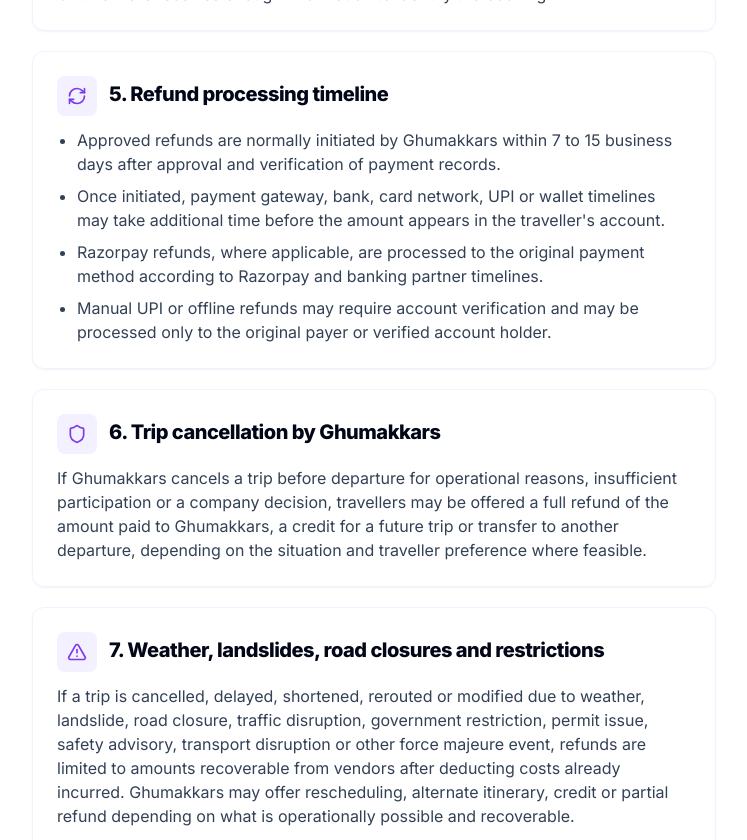
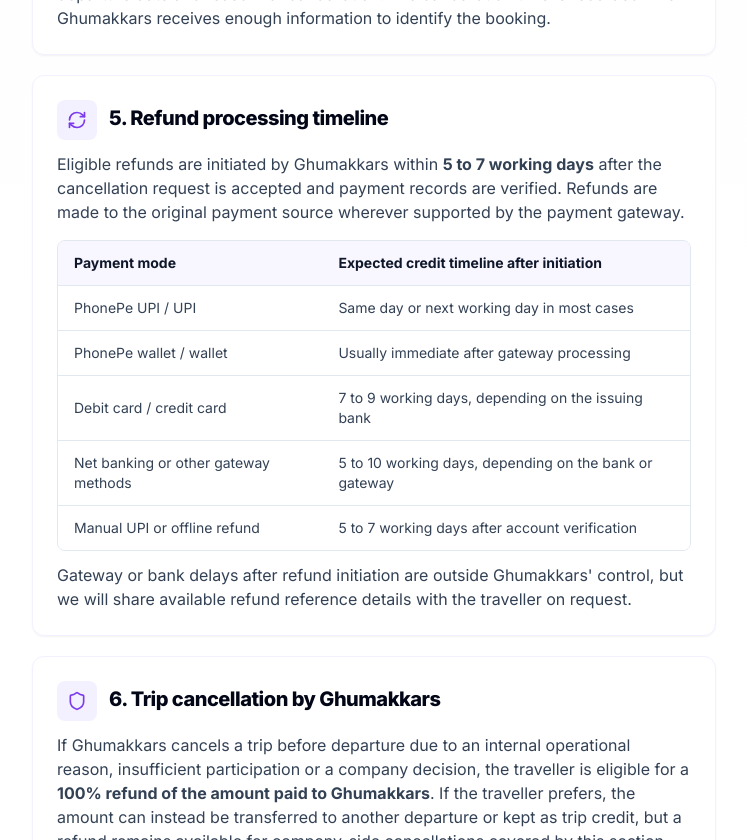
Before and after one commit to nobxta/Ghumakkars-2, a Next.js app: page /refund-policy in a window 1280 px wide. Shown: the part 1960-2800 px from the top of the page, without its empty margins (412-1159 px from the left). Built offline with nearby package versions, Linux system fonts and the light colour scheme; no server answers.

Commit message:
Clarify PhonePe refund policy

```diff
--- a/app/refund-policy/page.tsx
+++ b/app/refund-policy/page.tsx
@@ -4,12 +4,12 @@
 export const metadata: Metadata = {
   title: 'Refund & Cancellation Policy',
   description:
-    'Refund and Cancellation Policy for Ghumakkars travel bookings covering seat-lock amounts, timing-based cancellation charges, no-shows, partial usage, company cancellations and payment gateway timelines.',
+    'Refund and Cancellation Policy for Ghumakkars travel bookings covering seat-lock amounts, cancellation charges, PhonePe/UPI refund timelines, no-shows, partial usage and company cancellations.',
   alternates: { canonical: '/refund-policy' },
   robots: { index: true, follow: true },
   openGraph: {
     title: 'Refund & Cancellation Policy | Ghumakkars',
-    description: 'Cancellation charges, non-refundable seat-lock terms and refund timelines for Ghumakkars trips.',
+    description: 'Cancellation charges, non-refundable seat-lock terms and PhonePe/UPI refund timelines for Ghumakkars trips.',
     url: '/refund-policy',
     type: 'article',
     modifiedTime: LEGAL_LAST_UPDATED_ISO,
--- a/components/LegalPolicyPage.tsx
+++ b/components/LegalPolicyPage.tsx
@@ -302,7 +302,7 @@
     title: 'Refund & Cancellation Policy',
     eyebrow: 'Travel booking cancellations and refunds',
     canonicalPath: '/refund-policy',
-    jsonLdType: 'RefundPolicy',
+    jsonLdType: 'WebPage',
     description:
       'This Refund & Cancellation Policy applies to Ghumakkars travel bookings, seat-lock payments, full payments, no-shows, partial usage and company cancellations.',
     sections: [
@@ -310,7 +310,7 @@
         title: '1. Scope',
         icon: <FileText className={iconClass} />,
         body: (
-          <p className={paragraph}>This policy applies to all travel bookings made with Ghumakkars through www.ghumakkars.in, WhatsApp, phone, manual UPI, Razorpay or any other payment method accepted by Ghumakkars. Trip-specific terms shown on the trip page or booking confirmation may add stricter conditions for special departures, permits, long weekends, festivals or limited-capacity trips.</p>
+          <p className={paragraph}>This policy applies to all travel bookings made with Ghumakkars through www.ghumakkars.in, WhatsApp, phone, manual UPI, PhonePe, Razorpay or any other payment method accepted by Ghumakkars. Ghumakkars sells travel booking services, group trip packages and related trip add-ons. No physical product is shipped; booking confirmations and trip details are delivered digitally by email, WhatsApp, website dashboard or phone support.</p>
         ),
       },
       {
@@ -357,54 +357,76 @@
         title: '5. Refund processing timeline',
         icon: <RefreshCw className={iconClass} />,
         body: (
-          <ul className={list}>
-            <li>Approved refunds are normally initiated by Ghumakkars within 7 to 15 business days after approval and verification of payment records.</li>
-            <li>Once initiated, payment gateway, bank, card network, UPI or wallet timelines may take additional time before the amount appears in the traveller's account.</li>
-            <li>Razorpay refunds, where applicable, are processed to the original payment method according to Razorpay and banking partner timelines.</li>
-            <li>Manual UPI or offline refunds may require account verification and may be processed only to the original payer or verified account holder.</li>
-          </ul>
+          <>
+            <p className={paragraph}>Eligible refunds are initiated by Ghumakkars within <strong>5 to 7 working days</strong> after the cancellation request is accepted and payment records are verified. Refunds are made to the original payment source wherever supported by the payment gateway.</p>
+            <div className="mt-4 overflow-x-auto rounded-lg border border-slate-200">
+              <table className="min-w-full divide-y divide-slate-200 text-left text-sm">
+                <thead className="bg-purple-50 text-slate-900">
+                  <tr>
+                    <th className="px-4 py-3 font-bold">Payment mode</th>
+                    <th className="px-4 py-3 font-bold">Expected credit timeline after initiation</th>
+                  </tr>
+                </thead>
+                <tbody className="divide-y divide-slate-200 bg-white text-slate-700">
+                  <tr><td className="px-4 py-3">PhonePe UPI / UPI</td><td className="px-4 py-3">Same day or next working day in most cases</td></tr>
+                  <tr><td className="px-4 py-3">PhonePe wallet / wallet</td><td className="px-4 py-3">Usually immediate after gateway processing</td></tr>
+                  <tr><td className="px-4 py-3">Debit card / credit card</td><td className="px-4 py-3">7 to 9 working days, depending on the issuing bank</td></tr>
+                  <tr><td className="px-4 py-3">Net banking or other gateway methods</td><td className="px-4 py-3">5 to 10 working days, depending on the bank or gateway</td></tr>
+                  <tr><td className="px-4 py-3">Manual UPI or offline refund</td><td className="px-4 py-3">5 to 7 working days after account verification</td></tr>
+                </tbody>
+              </table>
+            </div>
+            <p className={`${paragraph} mt-3`}>Gateway or bank delays after refund initiation are outside Ghumakkars' control, but we will share available refund reference details with the traveller on request.</p>
+          </>
         ),
       },
       {
         title: '6. Trip cancellation by Ghumakkars',
         icon: <Shield className={iconClass} />,
         body: (
-          <p className={paragraph}>If Ghumakkars cancels a trip before departure for operational reasons, insufficient participation or a company decision, travellers may be offered a full refund of the amount paid to Ghumakkars, a credit for a future trip or transfer to another departure, depending on the situation and traveller preference where feasible.</p>
+          <p className={paragraph}>If Ghumakkars cancels a trip before departure due to an internal operational reason, insufficient participation or a company decision, the traveller is eligible for a <strong>100% refund of the amount paid to Ghumakkars</strong>. If the traveller prefers, the amount can instead be transferred to another departure or kept as trip credit, but a refund remains available for company-side cancellations covered by this section.</p>
         ),
       },
       {
         title: '7. Weather, landslides, road closures and restrictions',
         icon: <AlertTriangle className={iconClass} />,
         body: (
-          <p className={paragraph}>If a trip is cancelled, delayed, shortened, rerouted or modified due to weather, landslide, road closure, traffic disruption, government restriction, permit issue, safety advisory, transport disruption or other force majeure event, refunds are limited to amounts recoverable from vendors after deducting costs already incurred. Ghumakkars may offer rescheduling, alternate itinerary, credit or partial refund depending on what is operationally possible and recoverable.</p>
+          <p className={paragraph}>If a trip is cancelled, delayed, shortened, rerouted or modified due to weather, landslide, road closure, traffic disruption, government restriction, permit issue, safety advisory, transport disruption or other force majeure event, Ghumakkars will first try to provide a safe alternate itinerary, rescheduling option or trip credit. If a monetary refund is applicable, it will be limited to the amount Ghumakkars can recover from hotels, transporters, activity vendors and other suppliers after deducting costs already incurred for the booking.</p>
         ),
       },
       {
-        title: '8. No-show and late arrival',
+        title: '8. Failed, duplicate or excess payments',
+        icon: <CreditCard className={iconClass} />,
+        body: (
+          <p className={paragraph}>If money is deducted but a booking is not confirmed, or if a duplicate or excess payment is received, Ghumakkars will verify the payment with the gateway or bank. Confirmed duplicate or excess payments are refunded to the original payment source. Failed payment reversals follow the applicable UPI, PhonePe, card, bank or gateway timeline.</p>
+        ),
+      },
+      {
+        title: '9. No-show and late arrival',
         icon: <AlertTriangle className={iconClass} />,
         body: (
           <p className={paragraph}>No refund is provided for no-shows, missed departures, late arrival at pickup point, failure to carry required documents, refusal by authorities or vendors due to traveller conduct or documents, or voluntary withdrawal before or during the trip.</p>
         ),
       },
       {
-        title: '9. Partial usage and unused services',
+        title: '10. Partial usage and unused services',
         icon: <RefreshCw className={iconClass} />,
         body: (
-          <p className={paragraph}>No refund is provided for partially used services, early departure, unused meals, unused stays, unused transport, skipped activities, personal preference changes, illness during travel, or any service not used by the traveller after the trip has started, unless Ghumakkars receives a recoverable refund from the relevant vendor and approves a partial pass-through refund.</p>
+          <p className={paragraph}>No refund is provided for partially used services, early departure, unused meals, unused stays, unused transport, skipped activities, personal preference changes, illness during travel, or any service not used by the traveller after the trip has started. If a supplier returns any specific unused-service amount to Ghumakkars, that recovered amount will be passed to the traveller after deducting applicable charges.</p>
         ),
       },
       {
-        title: '10. Misconduct and safety removals',
+        title: '11. Misconduct and safety removals',
         icon: <Gavel className={iconClass} />,
         body: (
           <p className={paragraph}>A traveller removed from a trip or denied boarding for fighting, harassment, abuse, intoxication, possession of illegal substances, unsafe conduct, damage to property, non-compliance with trip leader instructions or violation of law is not eligible for refund. The traveller is responsible for any additional return travel, stay, fine, damage or legal cost arising from such conduct.</p>
         ),
       },
       {
-        title: '11. Final review',
+        title: '12. Final review',
         icon: <Scale className={iconClass} />,
         body: (
-          <p className={paragraph}>Every refund is subject to booking records, payment records, supplier recovery, trip status and this policy. Ghumakkars will review requests in good faith, but approval of one refund does not create an obligation to approve another refund in different facts.</p>
+          <p className={paragraph}>Every refund is calculated according to this policy, the booking record, the payment record, the cancellation date and the trip status. If a traveller believes a refund has been calculated incorrectly, they can contact Ghumakkars support with the booking ID and payment reference for review.</p>
         ),
       },
     ],
```
